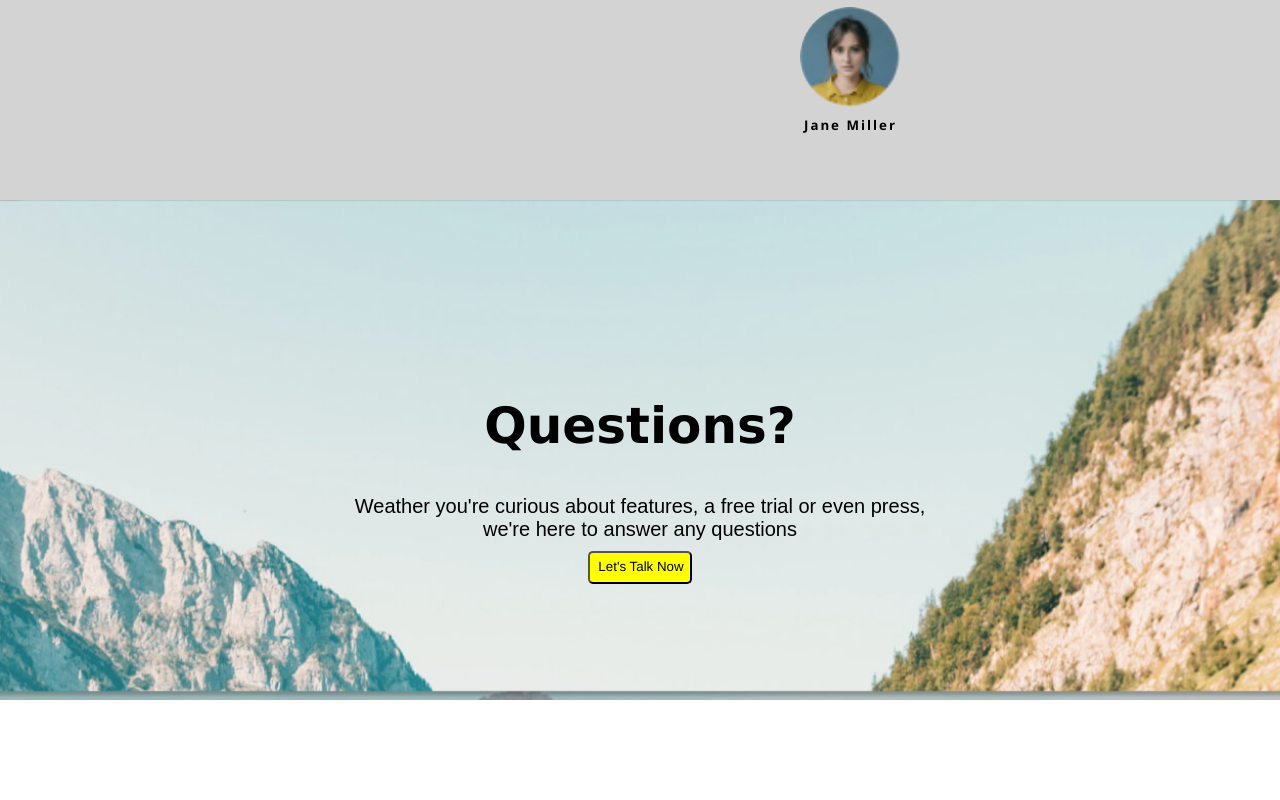
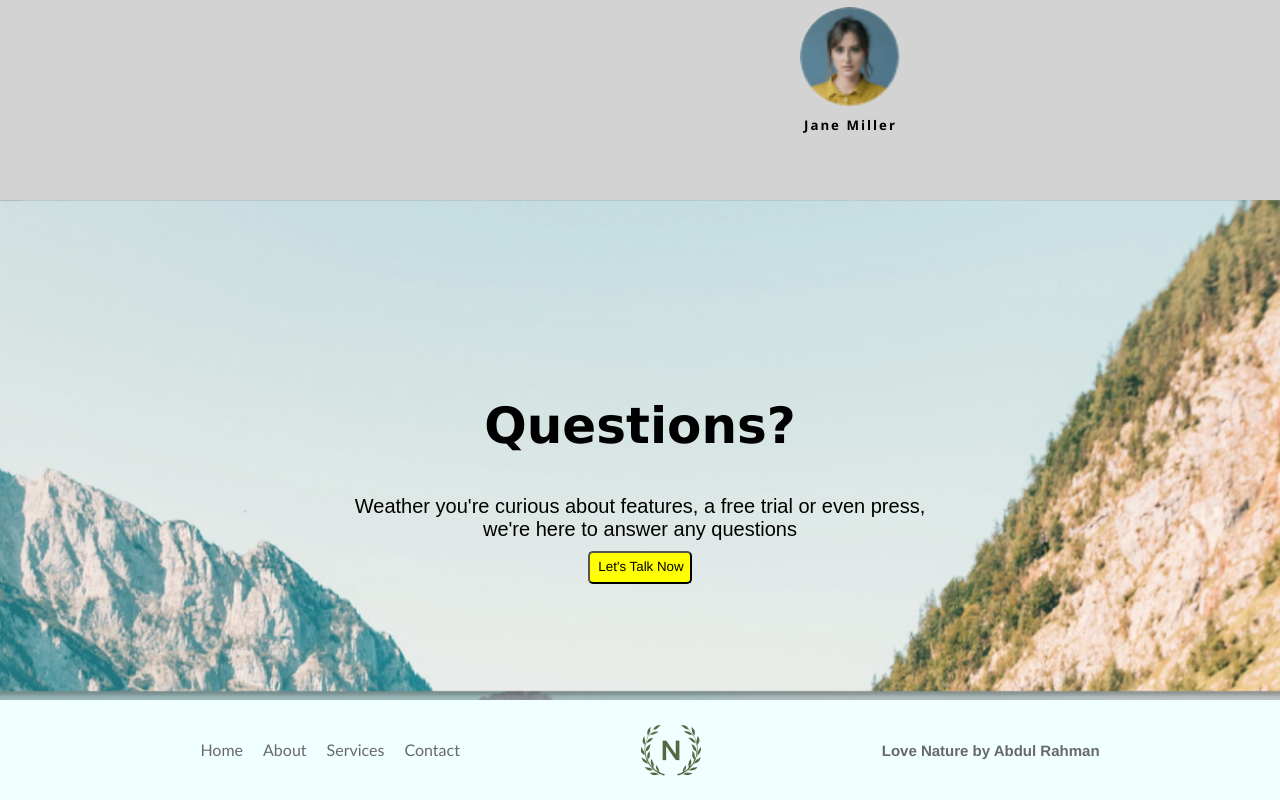
Before and after one commit to AbdulRahman-04/htmlCssProjects, a plain HTML site: page Project-2/index.html in a window 1280 px wide. Shown: the part 1851-2651 px from the top of the page. Before the commit the page ends 2551 px from the top, so only its background shows below. Drawn offline with Linux system fonts and the light colour scheme.

Commit message:
HTML5 & CSS3

```diff
--- a/Project-2/index.html
+++ b/Project-2/index.html
@@ -98,5 +98,17 @@
             <button>Let's Talk Now</button>
         </section>
     </main>
+    <footer>
+        <div id="footer">
+        <ul>
+            <li><a href="#">Home</a></li>
+            <li><a href="#">About</a></li>
+            <li><a href="#">Services</a></li>
+            <li><a href="#">Contact</a></li>
+        </ul>
+        <img src="./logo-colored.png" alt="">
+        <h6>Love Nature by Abdul Rahman</h6>
+    </div>
+    </footer>
   </body>
 </html>
--- a/Project-2/style.css
+++ b/Project-2/style.css
@@ -272,3 +272,36 @@ nav img {
 #section4 button:hover{
     transform: scale(1.1);
 }
+#footer{
+    height: 100px;
+    width: 100%;
+    background-color: azure;
+    display: flex;
+    align-items: center;
+    justify-content: space-evenly;
+}
+
+#footer ul{
+    list-style: none;
+    display: flex;
+}
+#footer ul li {
+    padding-left: 20px;
+}
+#footer ul li a{
+    text-decoration: none;
+    color: dimgray;
+    font-family: 'Trebuchet MS', 'Lucida Sans Unicode', 'Lucida Grande', 'Lucida Sans', Arial, sans-serif;
+    transition: color 0.3s ease, transform 0.3s ease;
+    display: inline-block;
+}
+#footer ul li a:hover{
+    transform: scale(1.1);
+    color: aqua;
+}
+
+#footer h6{
+    color: dimgray;
+    font-family: 'Franklin Gothic Medium', 'Arial Narrow', Arial, sans-serif;
+    font-size: 15px;
+}
```
